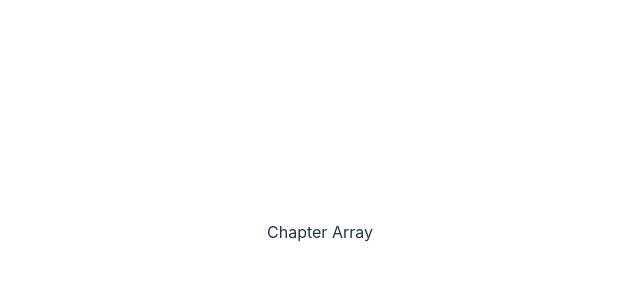
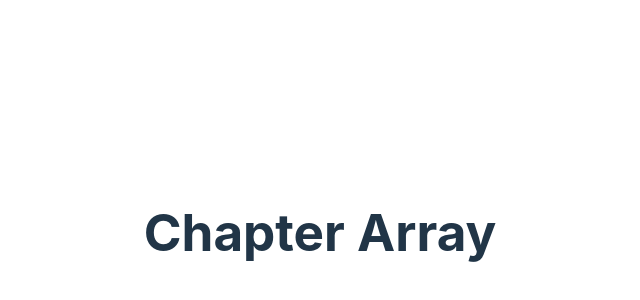
Before and after one commit to Niansyuan/data-structurer, a React (Vite) app: page /array in a window 1280 px wide. Shown: the part 168-468 px from the top of the page, without its empty margins (320-960 px from the left). Built offline with nearby package versions, Linux system fonts and the light colour scheme.

Commit message:
fix: eslint error

```diff
--- a/eslint.config.js
+++ b/eslint.config.js
@@ -53,12 +53,6 @@ export default tseslint.config(
             "eqeqeq": ["error", "always"],
             "react-hooks/rules-of-hooks": "error",
             "react-hooks/exhaustive-deps": "error",
-            "import/no-unresolved": [
-                "error",
-                {
-                    "ignore": ["server-only"]
-                }
-            ]
         },
     },
 )
--- a/src/components/array-structure/index.tsx
+++ b/src/components/array-structure/index.tsx
@@ -1,6 +1,9 @@
 const ComponentArray=()=>{
     return (
-        <div>Chapter Array</div>
+        <div>
+            <h1>Chapter Array</h1>
+        </div>
+
     );
 };
 
```
